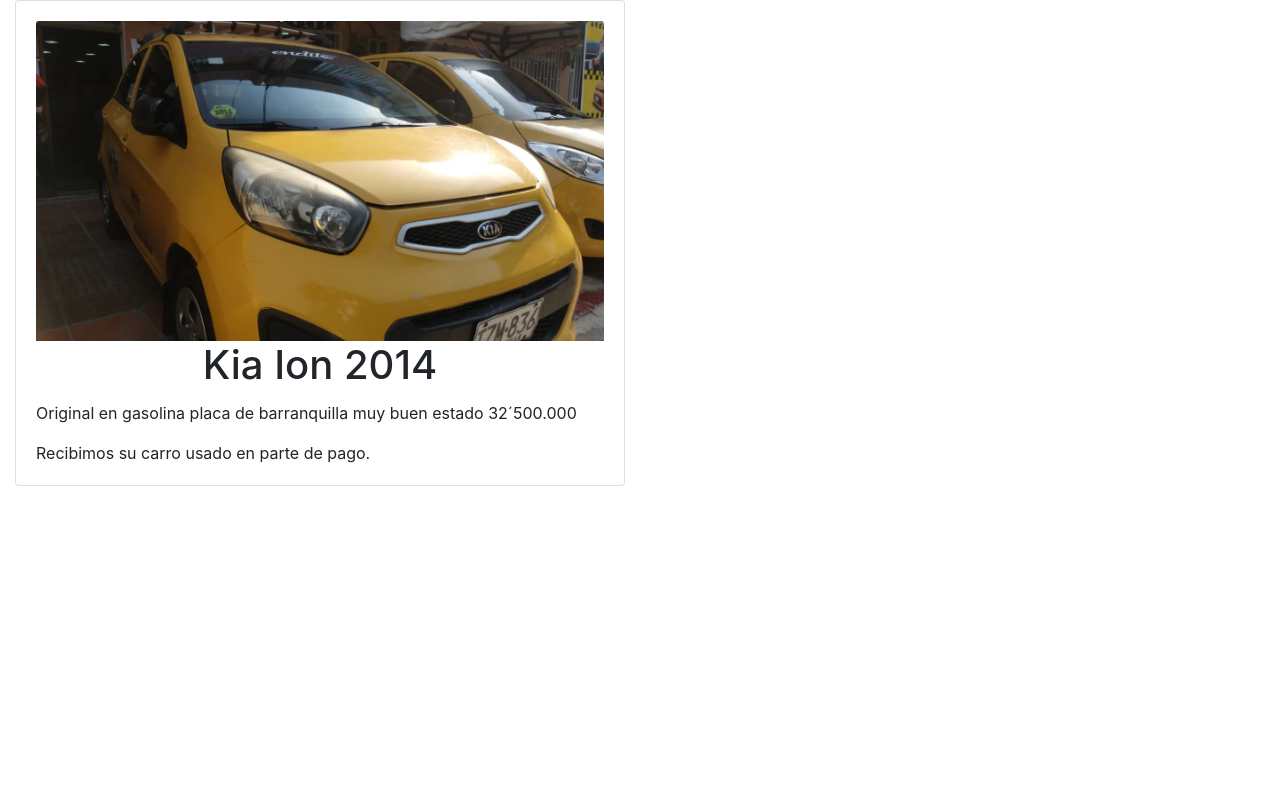
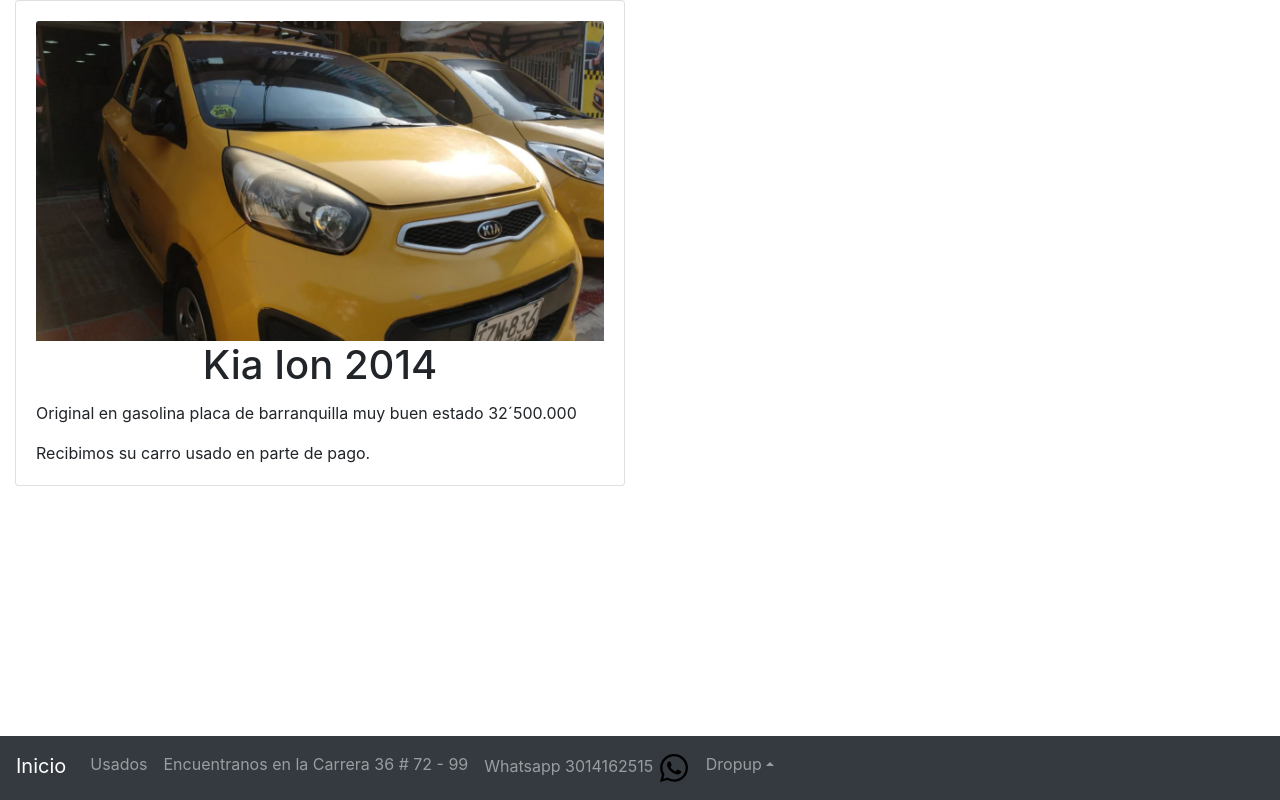
Before and after one commit to taximio/taximiodelacosta, a plain HTML site: page docs/kia-ion-2014.html in a window 1280 px wide. Drawn offline with nearby package versions, Linux system fonts and the light colour scheme.

Commit message:
navegacion

```diff
--- a/docs/kia-ion-2014.html
+++ b/docs/kia-ion-2014.html
@@ -26,6 +26,36 @@
         </div>
       </div>
     </div>
+
+    <nav class="navbar fixed-bottom navbar-expand-sm navbar-dark bg-dark">
+        <a class="navbar-brand" href="index.html" style="padding-top: 0;">Inicio</a>
+        <button class="navbar-toggler" type="button" data-toggle="collapse" data-target="#navbarCollapse" aria-controls="navbarCollapse" aria-expanded="false" aria-label="Toggle navigation">
+          <span class="navbar-toggler-icon"></span>
+        </button>
+        <div class="collapse navbar-collapse" id="navbarCollapse">
+          <ul class="navbar-nav mr-auto">
+            <li class="nav-item">
+              <a class="nav-link" href="index.html#usados"> Usados  <span class="sr-only">(current)</span></a>
+            </li>
+            <li class="nav-item">
+              <a class="nav-link" href="index.html#mapa">Encuentranos en la Carrera 36 # 72 - 99</a>
+            </li>
+            <li class="nav-item">
+              <a class="nav-link" href="index.html#tu-casa">Whatsapp 3014162515 <img src="img/whatsapp.svg" style="height: 4vh;width: 4vh;"></a>
+            </li>
+            <li class="nav-item dropup">
+              <a class="nav-link dropdown-toggle" href="#" id="dropdown10" data-toggle="dropdown" aria-haspopup="true" aria-expanded="false">Dropup</a>
+              <div class="dropdown-menu" aria-labelledby="dropdown10">
+                <a class="dropdown-item" href="#">Acción 1</a>
+                <a class="dropdown-item" href="#">Acción 2</a>
+                <a class="dropdown-item" href="#">Acción 3</a>
+              </div>
+            </li>
+          </ul>
+        </div>
+      </nav>
+
+
     <!-- Optional JavaScript -->
     <!-- jQuery first, then Popper.js, then Bootstrap JS -->
     <script src="https://code.jquery.com/jquery-3.5.1.slim.min.js" integrity="sha384-DfXdz2htPH0lsSSs5nCTpuj/zy4C+OGpamoFVy38MVBnE+IbbVYUew+OrCXaRkfj" crossorigin="anonymous"></script>
```
Also changed, not shown: docs/index.html (+2 -2 lines), docs/kia-ion-2015.html (+31 -0 lines).
